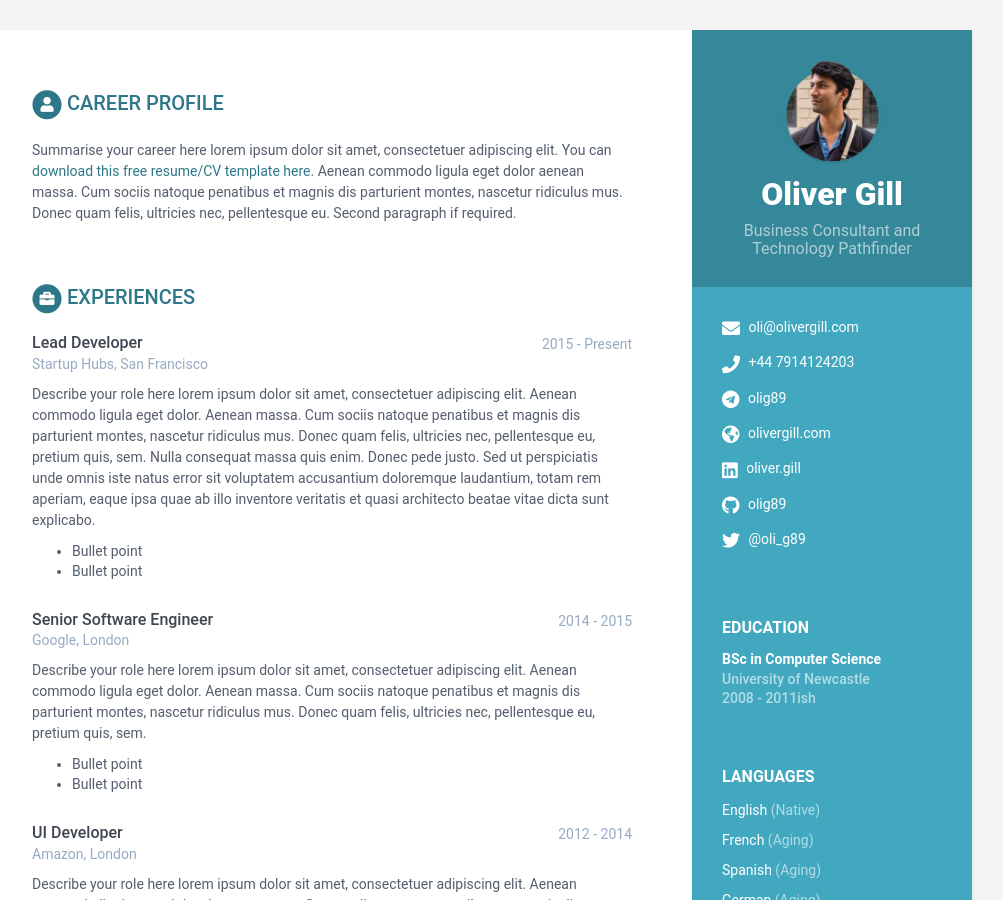
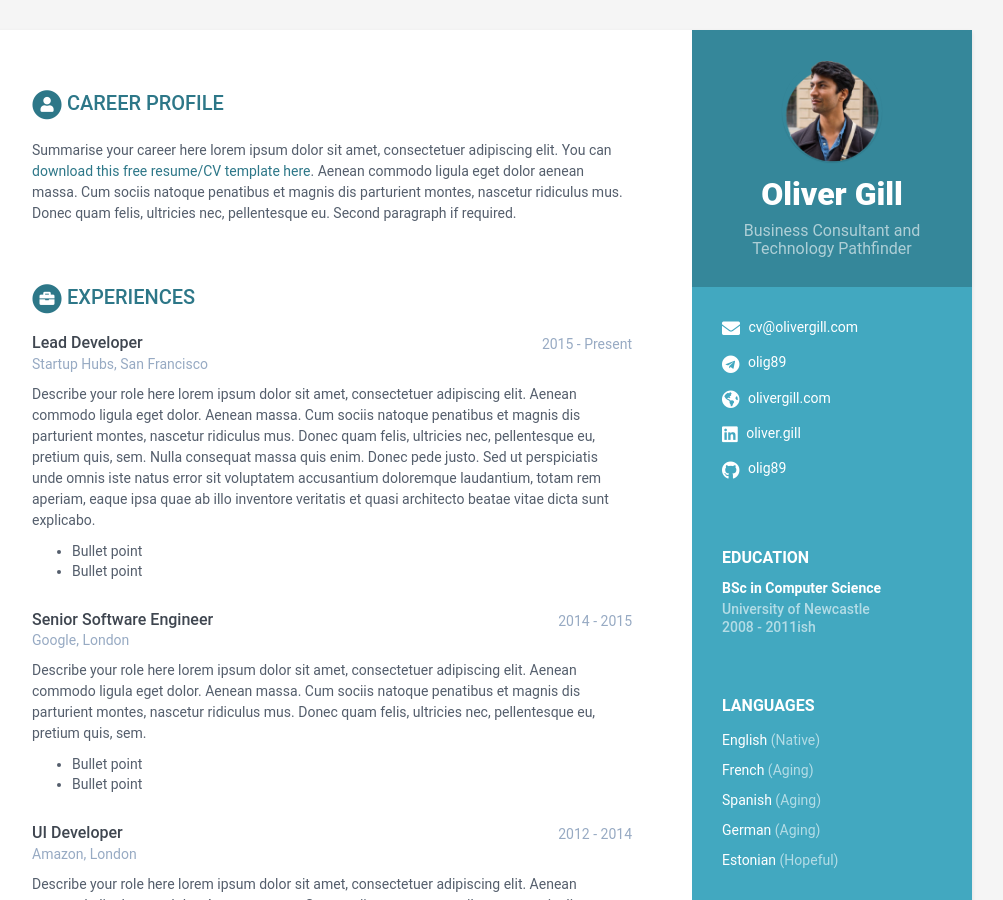
Before and after one commit to olig89/olig89.github.io, a Jekyll site: the page built from index.html, in a window 1280 px wide and 900 px high. Shown: the whole window, without its empty margins (168-1171 px from the left). Built offline with Jekyll 4.4.1, drawn with Linux system fonts in a browser that asks for light colours.

Commit message:
remove phone number

```diff
--- a/_data/data.yml
+++ b/_data/data.yml
@@ -12,15 +12,15 @@ sidebar:
     avatar: profile.png  #place a 100x100 picture inside /assets/images/ folder and provide the name of the file below
 
     # Sidebar links
-    email: oli@olivergill.com
-    phone: +44 7914124203
+    email: cv@olivergill.com
+    phone:
     website: olivergill.com #do not add http://
     linkedin: oliver.gill
     github: olig89
     telegram: olig89 # add your nickname without '@' sign
     gitlab:
     bitbucket:
-    twitter: '@oli_g89'
+    twitter:
     stack-overflow: # Number/Username, e.g. 123456/alandoe
     codewars:
     goodreads: # Number-Username, e.g. 123456-alandoe
```
